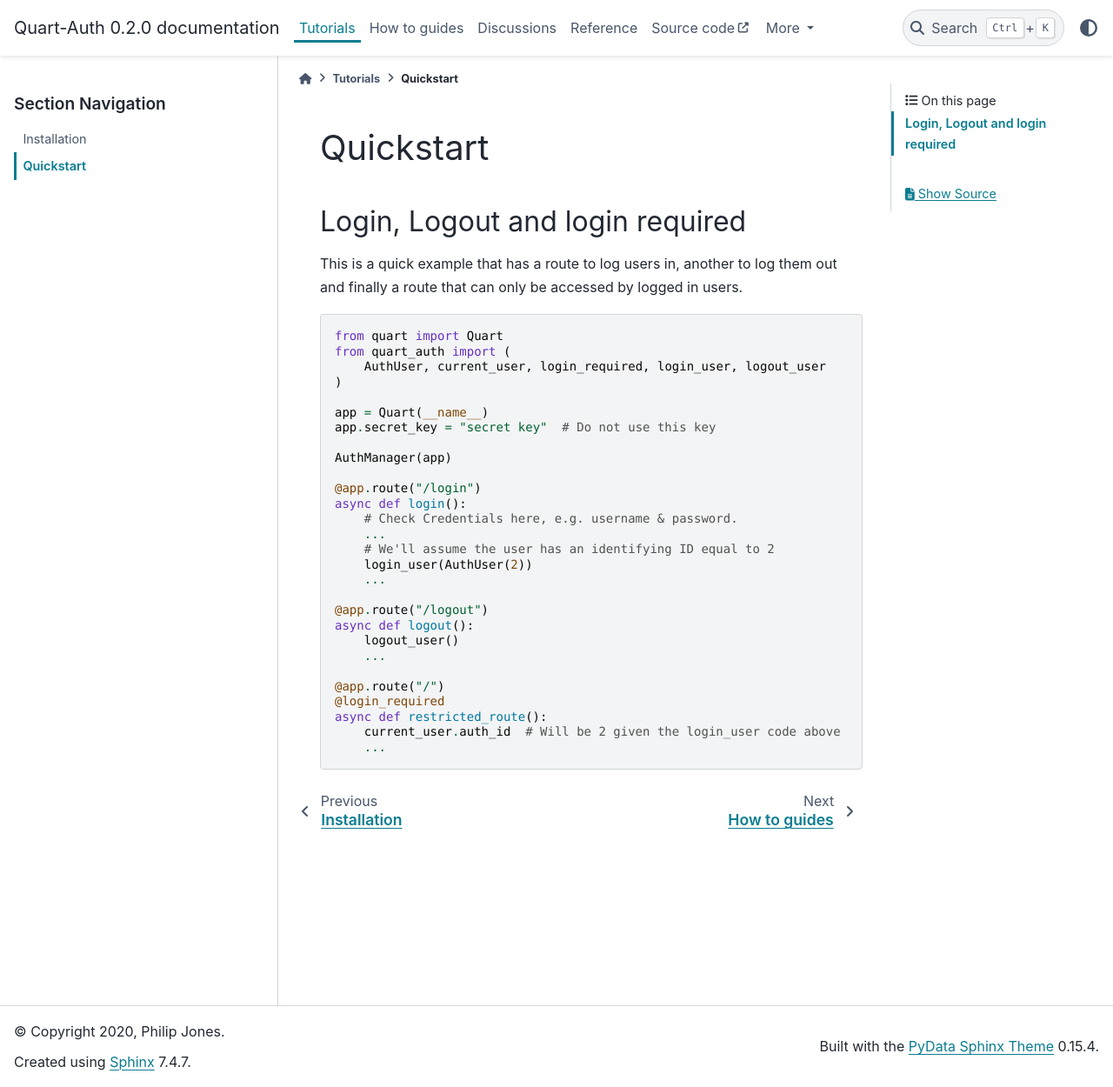
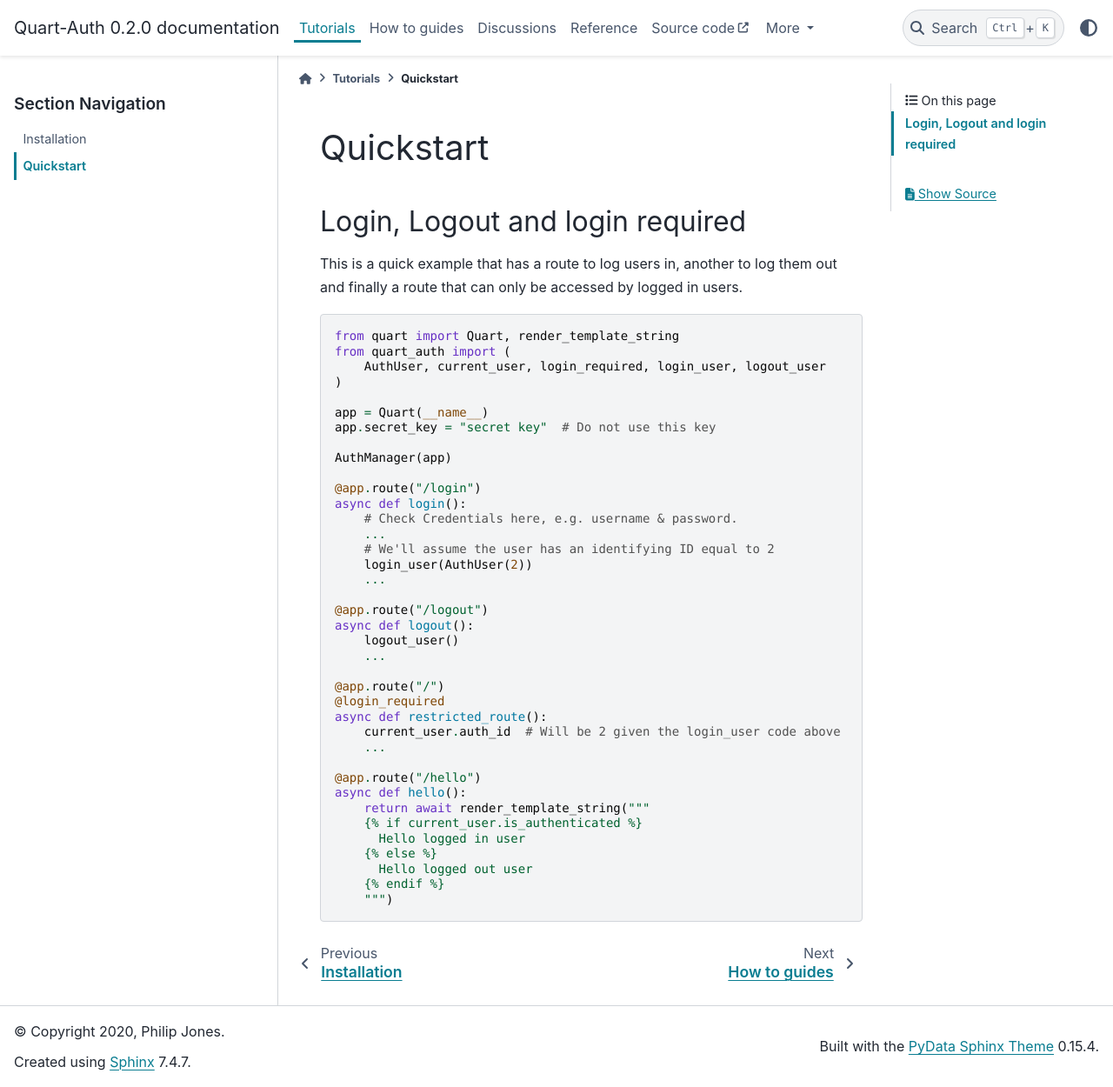
Before and after one commit to pgjones/quart-auth, a Sphinx documentation site: the page built from docs/tutorials/quickstart.rst, in a window 1280 px wide and 1250 px high. Shown: the whole window at 87% size. Built offline with Sphinx 7.4.7 and the PyData theme 0.15.4, drawn with Linux system fonts in a browser that asks for light colours; pages that are not in the unit, such as notebooks, are missing from menus.

Commit message:
Add current_user as a template context
This allows the current_user global to be used when rendering
templates. Note that jinja is setup with an async environment in Quart
allowing implicit async calls as well i.e

    {{ current_user.is_authenticated }}

works without requiring the `await` keyword.

```diff
--- a/docs/tutorials/quickstart.rst
+++ b/docs/tutorials/quickstart.rst
@@ -12,7 +12,7 @@
 
 .. code-block:: python
 
-    from quart import Quart
+    from quart import Quart, render_template_string
     from quart_auth import (
         AuthUser, current_user, login_required, login_user, logout_user
     )
@@ -40,3 +40,13 @@
     async def restricted_route():
         current_user.auth_id  # Will be 2 given the login_user code above
         ...
+
+    @app.route("/hello")
+    async def hello():
+        return await render_template_string("""
+        {% if current_user.is_authenticated %}
+          Hello logged in user
+        {% else %}
+          Hello logged out user
+        {% endif %}
+        """)
```
Also changed, not shown: README.rst (+12 -0 lines), src/quart_auth/__init__.py (+7 -2 lines), 1 other file.
